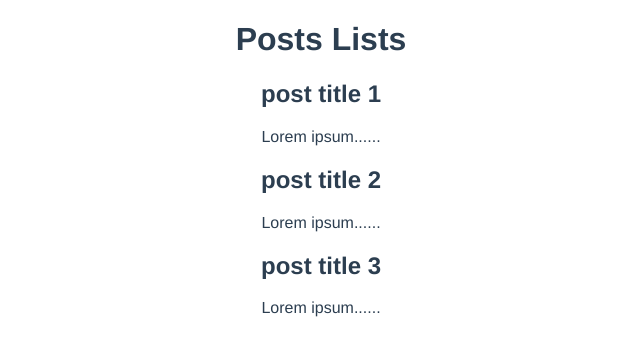
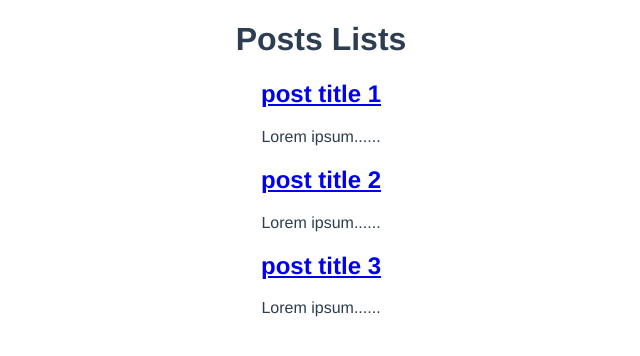
Before and after one commit to Dice1111/Vue_composition-Api, a Vue app: page / in a window 1280 px wide. Shown: the top 356 px of the page, without its empty margins (319-959 px from the left). Built offline with nearby package versions, Linux system fonts and the light colour scheme; data requests are answered from the project's data file.

Commit message:
postDetail

```diff
--- a/src/components/SinglePost.vue
+++ b/src/components/SinglePost.vue
@@ -1,5 +1,7 @@
 <template>
-    <h2>{{post.title}}</h2>
+    <router-link :to="{name:'Detail',params:{id:post.id}}">
+        <h2>{{post.title}}</h2>
+    </router-link>
     <p>{{cutPostBody}}</p>
 </template>
 
--- /dev/null
+++ b/src/composables/getPost.js
@@ -0,0 +1,23 @@
+import { ref } from "vue";
+
+let getPost=(id)=>{
+    let post=ref(null);
+    let error=ref("");
+    let load=async()=>{
+
+       try{
+        let response=await fetch("http://localhost:3000/posts/"+id);
+        if(response.status===404){
+            throw new Error("not found url")
+        }
+        let data=await response.json();
+        post.value=data;
+       }catch(err){
+
+       }
+    }
+    return{post,error,load};
+}
+
+
+export default getPost;
--- a/src/router/index.js
+++ b/src/router/index.js
@@ -1,5 +1,6 @@
 import { createRouter, createWebHistory } from 'vue-router'
 import HomeView from '../views/HomeView.vue'
+import Detail from '../views/Detail.vue'
 
 const routes = [
   {
@@ -7,6 +8,13 @@ const routes = [
     name: 'home',
     component: HomeView
   },
+  {
+    path: '/posts/:id',
+    name: 'Detail',
+    component: Detail,
+    props:true
+  }
+
 
 ]
 
--- /dev/null
+++ b/src/views/Detail.vue
@@ -0,0 +1,23 @@
+<template>
+
+  <div v-if="post">
+      <h2>{{post.title}}</h2>
+      <p>{{post.body}}</p>
+  </div>
+</template>
+
+<script>
+import getPost from "../composables/getPost.js"
+export default {
+    props:["id"],
+    setup(props){
+        let {post,error,load}=getPost(props.id);
+        load();
+        return{post,error}
+    }
+}
+</script>
+
+<style>
+
+</style>
```
